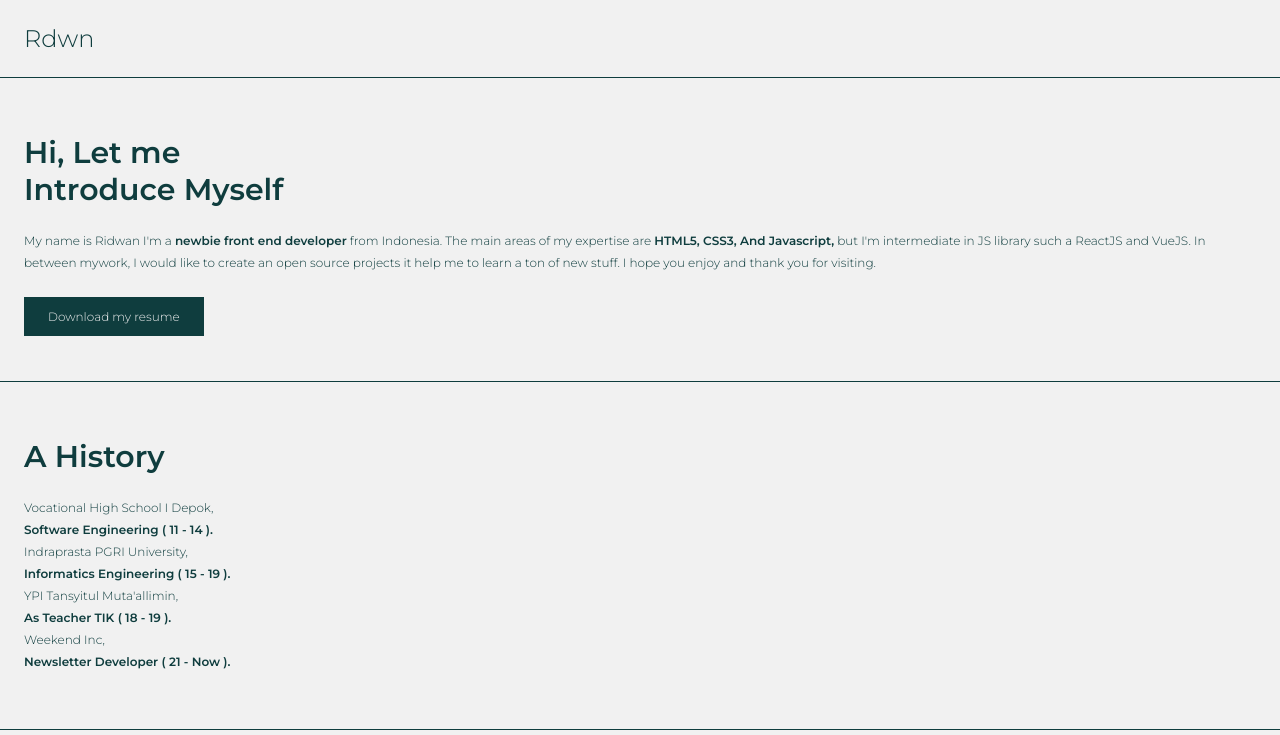
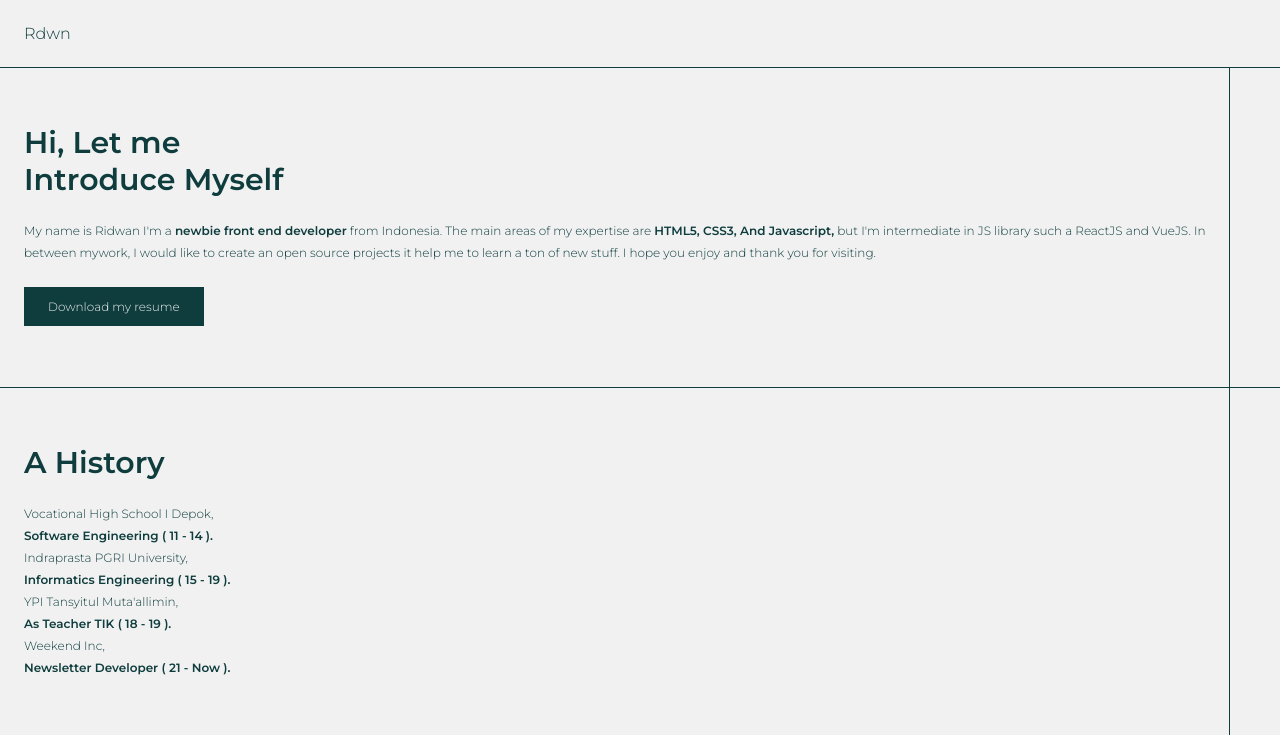
Before and after one commit to ridwanndwip/aboutme, a website: page index.html in a window 1280 px wide. Shown: the top 735 px of the page. Drawn offline with Linux system fonts and the light colour scheme.

Commit message:
adding vertical line and modified hero section

```diff
--- a/index.html
+++ b/index.html
@@ -10,6 +10,8 @@
 </head>
 <body>
 
+<div class="vertical-line"></div>
+
 <!-- navbar -->
 <nav>
     <span> Rdwn </span>
@@ -17,10 +19,12 @@
 
 <!-- hero -->
 <div class="hero">
-    <span class="hero_caption">Hi, Let me <br> Introduce Myself</span>
-    <p class="hero_content">My name is Ridwan I'm a <span>newbie front end developer</span> from Indonesia. The main areas of my expertise are <span>HTML5, CSS3, And Javascript,</span> but I'm intermediate in JS library such a ReactJS and VueJS. In between mywork, I would like to create an open source projects it help me to learn a ton of new stuff. I hope you enjoy and thank you for visiting.</p>
-    <div class="hero_button">
-        <a href="#">Download my resume</a>
+    <div class="hero_container">
+        <span class="hero_container_caption">Hi, Let me <br> Introduce Myself</span>
+        <p class="hero_container_content">My name is Ridwan I'm a <span>newbie front end developer</span> from Indonesia. The main areas of my expertise are <span>HTML5, CSS3, And Javascript,</span> but I'm intermediate in JS library such a ReactJS and VueJS. In between mywork, I would like to create an open source projects it help me to learn a ton of new stuff. I hope you enjoy and thank you for visiting.</p>
+        <div class="hero_container_button">
+            <a href="#">Download my resume</a>
+        </div>
     </div>
 </div>
 
@@ -60,5 +64,6 @@
         <span>Design & Built by Ridwanndwip</span>
     </div>
 </div>
+
 </body>
 </html>
--- a/src/scss/main.scss
+++ b/src/scss/main.scss
@@ -19,3 +19,19 @@
     margin: 0;
     padding: 0;
 }
+
+.vertical-line {
+    height: 1750px;
+    border-left: 1px solid $color2;
+    position: absolute;
+    right: 50px;
+    top: 68px;
+
+    @include responsive(xs){
+        height: 1550px;
+    }
+
+    @include responsive(m){
+        height: 1450px;
+    }
+  }
--- a/src/scss/style_comp/hero.scss
+++ b/src/scss/style_comp/hero.scss
@@ -1,8 +1,11 @@
 .hero{
+    padding: 3.5em 1.5em;
+    border-bottom: 1px solid $color2;
+
+    &_container{
+        margin-right: 3em;
         @include flex(Default,Default,column);
         gap: 1em;
-    padding: 3.5em 1.5em;
-    border-bottom: 1px solid $color2;
 
         &_caption{
             display: block;
@@ -21,6 +24,7 @@
 
         &_button{
             margin-top: 1em;
+            margin-bottom: 1em;
 
             a{
             @include text(12px, 300);
@@ -31,3 +35,4 @@
             }
         }
     }
+}
--- a/src/scss/style_comp/nav.scss
+++ b/src/scss/style_comp/nav.scss
@@ -5,7 +5,7 @@
     span{
         display: block;
         @include responsive(m){
-            @include text(24px,300)
+            // @include text(24px,300)
         }
     }
 }
```
Also changed, not shown: dist/css/main.css, 1 other file. Lines whose indentation alone changed are shown as unchanged.
